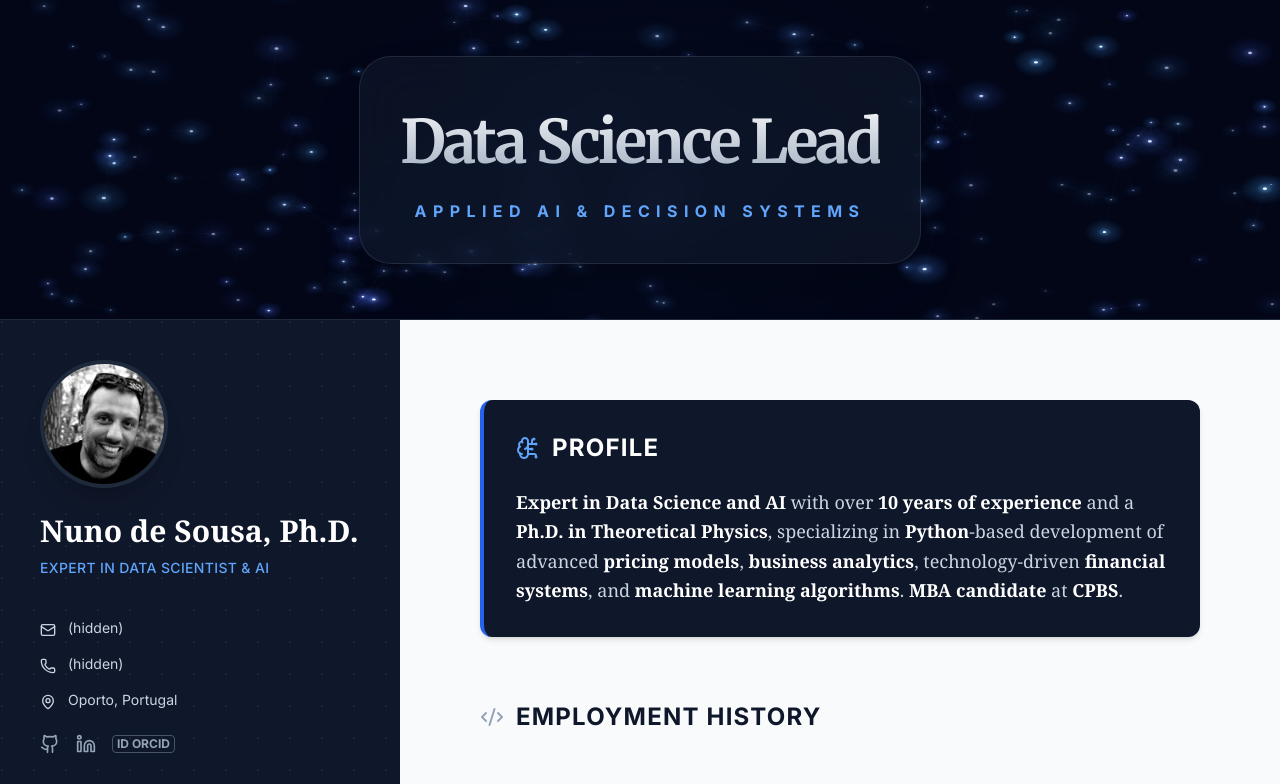
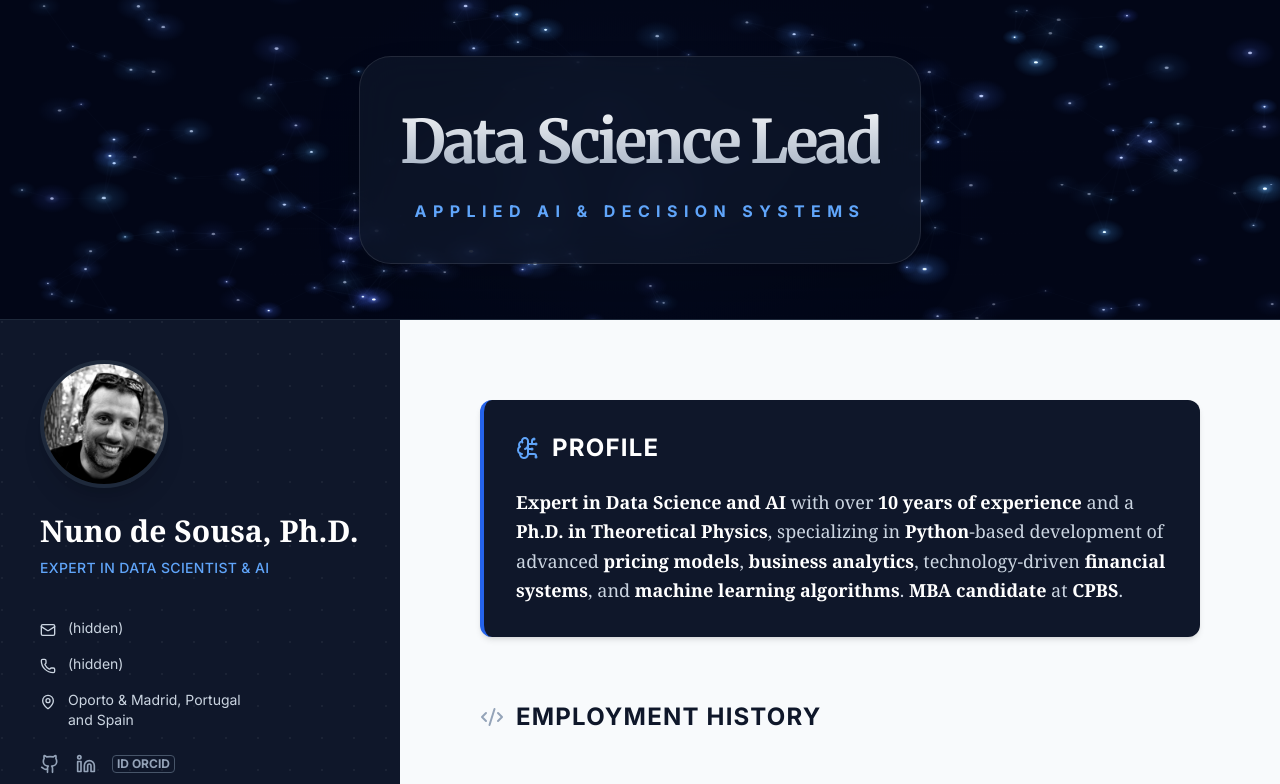
Before and after one commit to nunodsousa/cv, a React (Vite) app: page / in a window 1280 px wide. Shown: the top 784 px of the page. Built offline with nearby package versions, Linux system fonts and the light colour scheme.

Commit message:
Update location to Oporto & Madrid, Portugal and Spain

```diff
--- a/App.tsx
+++ b/App.tsx
@@ -316,7 +316,7 @@ const CV_DATA = {
     summary: "Expert in Data Science and AI with over 10 years of experience and a Ph.D. in Theoretical Physics, specializing in Python-based development of advanced pricing models, business analytics, technology-driven financial systems, and machine learning algorithms. MBA candidate at CPBS.",
     emails: ["(hidden)"],
     phones: ["(hidden)"],
-    location: "Oporto, Portugal",
+    location: "Oporto & Madrid, Portugal and Spain",
     nationality: "Portuguese",
     birthdate: "July 28th 1982",
     gender: "Male",
--- a/infographic/infographic.html
+++ b/infographic/infographic.html
@@ -64,7 +64,7 @@
                             <path d="M21 10c0 7-9 13-9 13s-9-6-9-13a9 9 0 0 1 18 0z"></path>
                             <circle cx="12" cy="10" r="3"></circle>
                         </svg>
-                        <span>Oporto, Portugal</span>
+                        <span>Oporto & Madrid, Portugal and Spain</span>
                     </div>
 
                     <div class="social-links">
--- a/public/infographic/infographic.html
+++ b/public/infographic/infographic.html
@@ -64,7 +64,7 @@
                             <path d="M21 10c0 7-9 13-9 13s-9-6-9-13a9 9 0 0 1 18 0z"></path>
                             <circle cx="12" cy="10" r="3"></circle>
                         </svg>
-                        <span>Oporto, Portugal</span>
+                        <span>Oporto & Madrid, Portugal and Spain</span>
                     </div>
 
                     <div class="social-links">
```
